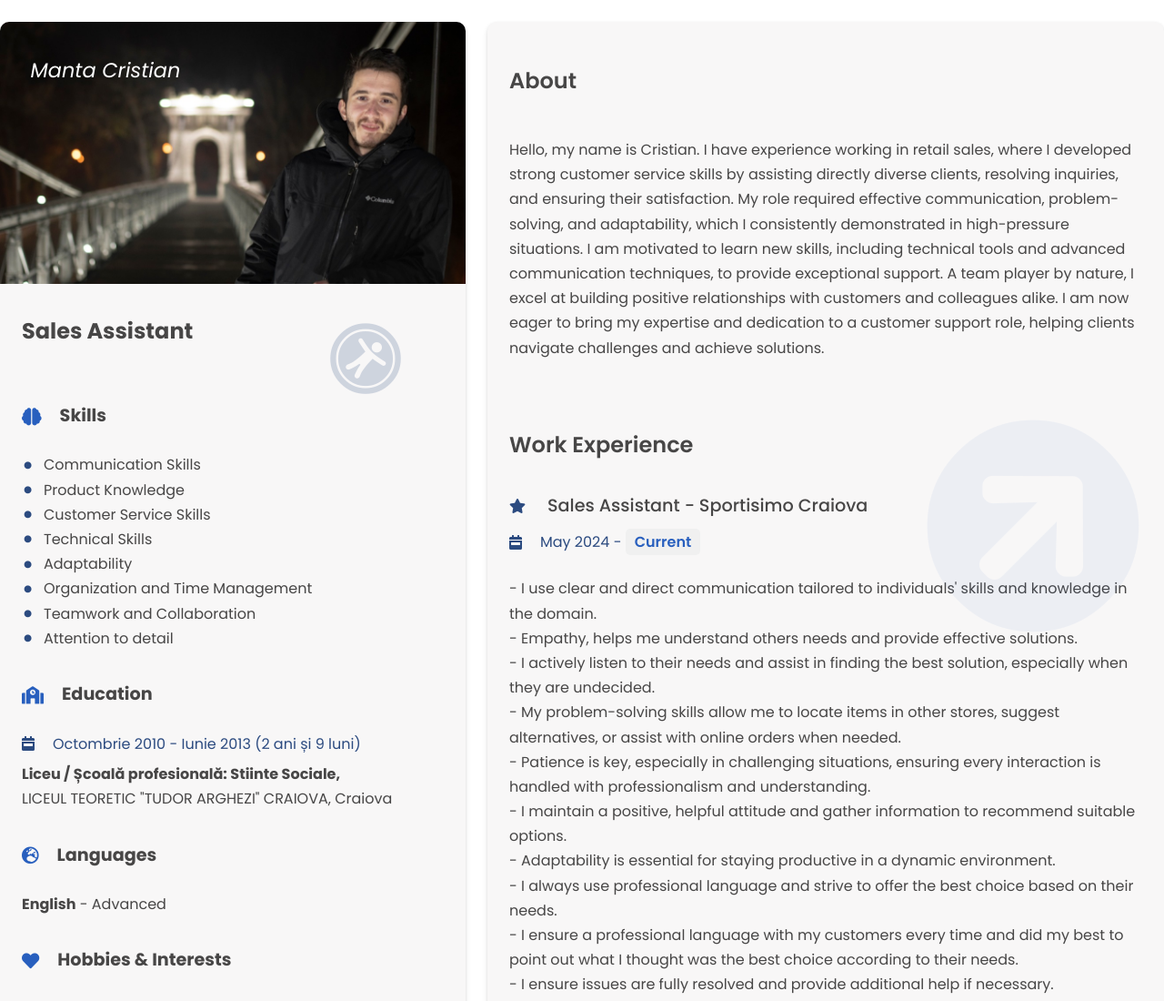
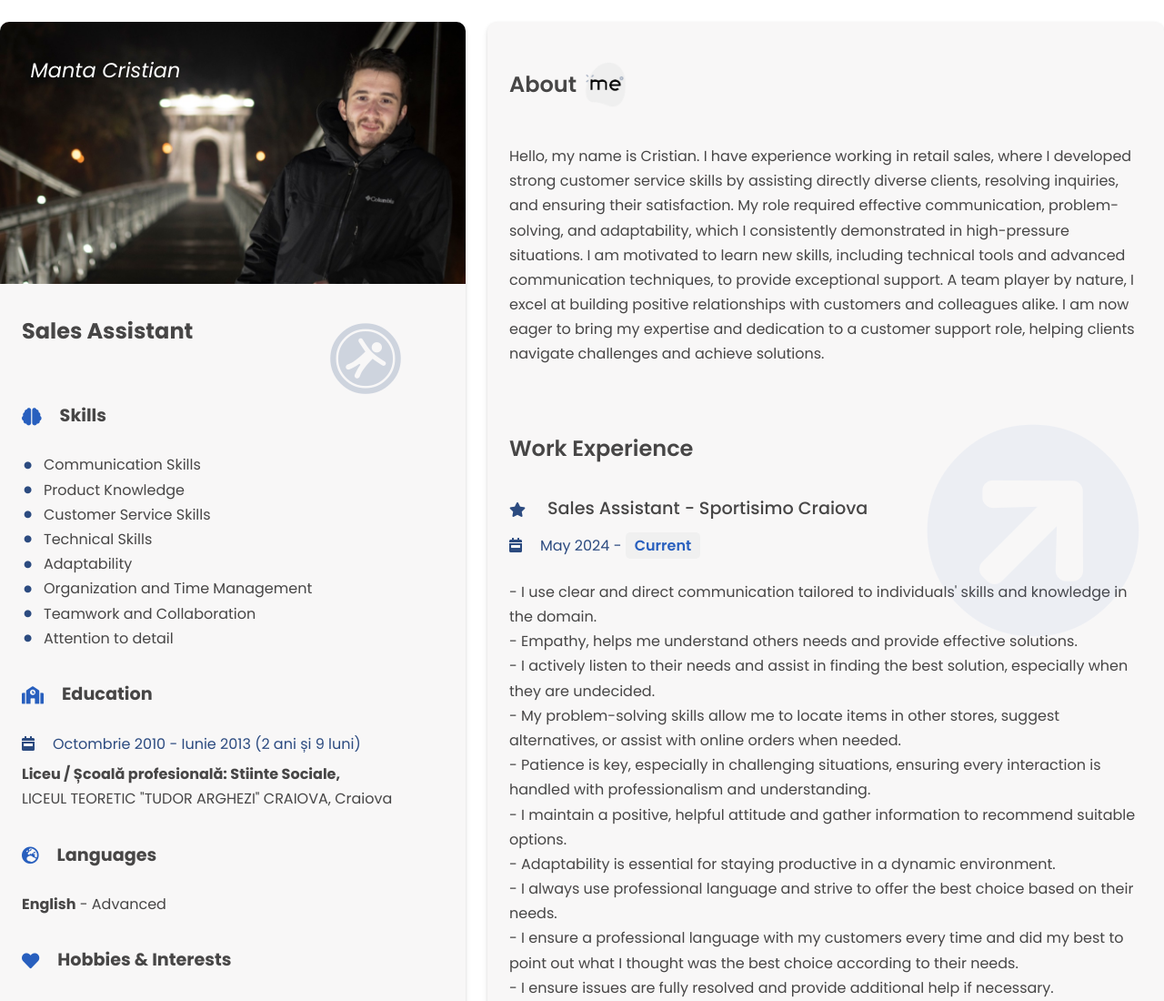
Before and after one commit to cristi-20/myCv, a plain HTML site: page index.html in a window 1280 px wide. Shown: the top 1100 px of the page at 91% size. Drawn offline with Linux system fonts and the light colour scheme.

Commit message:
Update index.html

```diff
--- a/index.html
+++ b/index.html
@@ -133,7 +133,7 @@ href="https://cdnjs.cloudflare.com/ajax/libs/font-awesome/5.15.1/css/all.min.css
 <div class="right-column">
     <!-- About Section -->
     <section class="about-section grid gap">
-        <h1 class="about-title section-title"> About  <img class="about-me-img" src="./img/about-dot-me.png" alt=""></h1>
+        <h1 class="about-title section-title"> About  <img class="about-me-img" src="about-dot-me.png" alt=""></h1>
         <p>
             Hello, my name is Cristian. I have experience working in retail sales, where I developed strong customer service skills by assisting directly diverse clients, resolving inquiries, and ensuring their satisfaction. My role required effective communication, problem-solving, and adaptability, which I consistently demonstrated in high-pressure situations. I am motivated to learn new skills, including technical tools and advanced communication techniques, to provide exceptional support. A team player by nature, I excel at building positive relationships with customers and colleagues alike. I am now eager to bring my expertise and dedication to a customer support role, helping clients navigate challenges and achieve solutions.
         </p>
```
